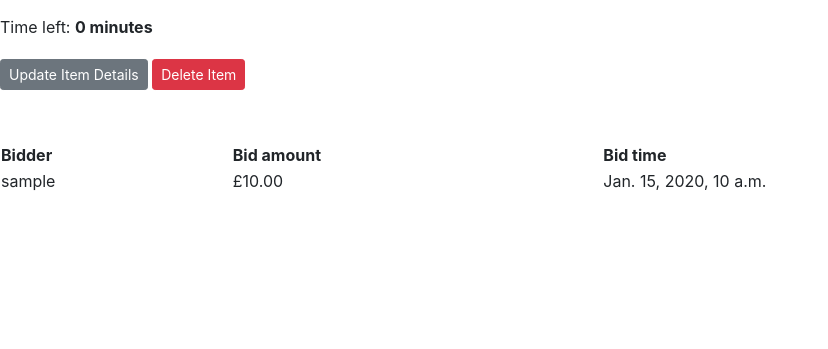
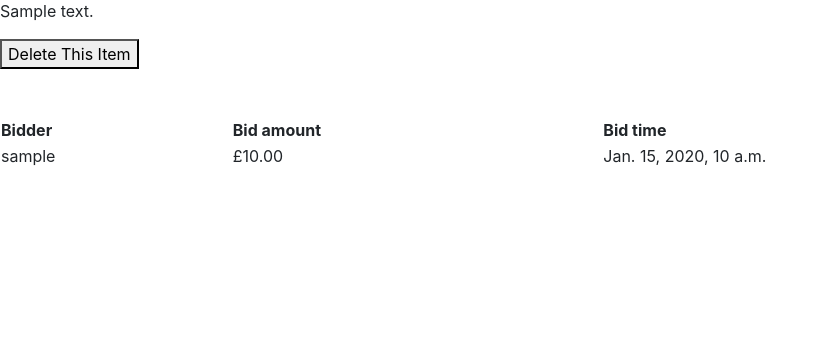
Before and after one commit to SawdaDevs/Web-Programming-Cwk, a Django app: page /item/1/ in a window 1280 px wide. Shown: the part 451-800 px from the top of the page, without its empty margins (0-828 px from the left). Run offline with Django 3.2, Linux system fonts and the light colour scheme; a user stored in the database is signed in; tables that the repository leaves empty hold one stand-in row (values such as "Sample post"); some libraries are stand-ins or nearby versions.

Commit message:
changed the class views, url for delete not working

```diff
--- a/nebula/webay/static/js/script.js
+++ b/nebula/webay/static/js/script.js
@@ -1,4 +1,27 @@
 $(document).ready(() => {
    $('#id_dob').attr('type', 'date');
     console.log('loaded!!')
+
+    $(".deleteButton").on("click", function(){
+        console.log(this.id);
+        // const oId = $(this).attr('id');
+        // console.log('ither one' +  oId);
+
+
+        const id = this.id;
+        $.ajax({
+            url: '{% url deleteItem %}',
+            method:"DELETE",
+            data: { 'id' : id },
+            success: ()=>{
+                //redirect back to all page?
+                alert("this delete worked")
+            },
+            error: ()=>{
+                alert("this delete for item did not work");
+                //stay on page
+            }
+
+        })
+    })
 });
--- a/nebula/webay/templates/webay/item_detail.html
+++ b/nebula/webay/templates/webay/item_detail.html
@@ -3,24 +3,23 @@
   <div class="row">
     <div class="col">
 
-      <img class="rounded-circle article-img" src="{{ object.author.profile.image.url }}">
-            <a class="mr-2" href="#">{{ object.user }}</a>
-            <small class="text-muted">{{ object.start_datetime|date:"F d, Y" }}</small>
-            <h2 class="article-title">{{ object.title }}</h2>
-            <img src="{{ object.item_pic.url }}" height="300" width="400"">
-            <p class="article-content">{{ object.description }}</p>
-            <p>Time left: <b>{{ object.end_datetime|timeuntil:object.start_datetime }}</b></p>
-
-            {% if object.user == user %}
+      <img class="rounded-circle article-img" src="{{ auction_item.author.profile.image.url }}">
+        <div class="media-body">
+          <div class="article-metadata">
+            <a class="mr-2" href="#">{{ auction_item.user }}</a>
+            <small class="text-muted">{{ auction_item.start_datetime|date:"F d, Y" }}</small>
+            <h2 class="article-title">{{ auction_item.title }}</h2>
+          <img src="{{ auction_item.item_pic.url }}" height="300" width="100%">
+          <p class="article-content">{{ auction_item.description }}</p>
+            {% if auction_item.user == user %}
               <div>
-                <a class="btn btn-secondary btn-sm mt-1 mb-1" href="#">Update Item Details</a>
-                <a class="btn btn-danger btn-sm mt-1 mb-1" href="{% url 'webay:item-delete' object.id %}">Delete Item</a>
+                <button id ="{{object.id}}" class="deleteButton">Delete This Item </button>
               </div>
             {% else %}
       <form>
         <br>
-        Enter bid amount: <input type="text" name="bid" value="enter your max. bid">
-        <input type="submit" value="Submit bid">
+        Bid Amount: <input type="number" name="bidAmount" min="{{ highest_bid }}" >
+        <button id="addBid">Bid</button>
       </form>
         {% endif %}
 
@@ -32,13 +31,11 @@
     <th>Bid time</th>
   </tr>
   {% for bid in bids %}
-    {% if object.title == bid.item.title %}
       <tr>
         <td>{{ bid.user }}</td>
         <td> £{{ bid.amount }} </td>
         <td> {{ bid.bid_datetime}} </td>
       </tr>
-    {% endif %}
   {% endfor %}
 </table>
 
--- a/nebula/webay/urls.py
+++ b/nebula/webay/urls.py
@@ -1,15 +1,15 @@
 from django.urls import path, include
 from . import views
 from django.contrib.auth import views as auth_views
-from .views import ItemDetailView, ItemDeleteView
+# will deleteItemView and DeleteView
 
 app_name='webay'
 
 urlpatterns = [
     path('index', views.index, name='index'),
     path('', views.auctions, name='auctions'),
-    path('item/<int:pk>/', ItemDetailView.as_view(), name='item-detail'),
-    path('item/<int:pk>/delete/', ItemDeleteView.as_view(), name='item-delete'),
+    path('item/<int:item_id>/', views.item_view, name='item-detail'),
+    path('', views.deleteItem, name='deleteItem'),
     path('auctions/', views.auctions, name='auctions'),
     path('register/', views.register, name='register'),
     path('profile/', views.profile, name='profile'),
--- a/nebula/webay/views.py
+++ b/nebula/webay/views.py
@@ -1,13 +1,12 @@
 from django.contrib.auth import logout as django_logout
+from django.http import HttpResponse, JsonResponse, QueryDict
+from django.template import loader
 from django.contrib.auth.decorators import login_required
 from django.contrib.auth.mixins import LoginRequiredMixin, UserPassesTestMixin
 from django.shortcuts import render, redirect
-from django.views.generic import DeleteView
-from django.views.generic import DetailView
 from webay.forms import UserForm, UserProfileForm, ProfileImageForm
-from .models import Bid
-from .models import Item
-
+from django.views.decorators.csrf import csrf_exempt
+from .models import Bid, Item
 
 def index(request):
     return render(request, 'webay/base.html')
@@ -26,28 +25,33 @@ def bids(request):
     }
     return render(request, 'webay/bids.html', context)
 
-
-class ItemDeleteView(LoginRequiredMixin, UserPassesTestMixin, DeleteView):
-    model = Item
-    success_url = '/'
-
-    def test_func(self):
-        item = self.get_object()
-        if self.request.user == item.user:
-            return True
-        return False
+def item_view(request,item_id):
+    auc_item = Item.objects.get(id=item_id)
+    if Bid.objects.filter(item = item_id).exists():
+        bids = Bid.objects.filter(item = item_id)
+        highest_amount = Bid.objects.filter(item = item_id).order_by('amount')[0].amount
+    else:
+        highest_amount = auc_item.base_price
+        bids = {}
 
 
-class ItemDetailView(DetailView):
-    model = Item
-    template_name = 'webay/item_detail.html'
-    query_pk_and_slug = True
+    context = {
+        'items': Item.objects.all(),
+        'bids' : bids,
+        'highest_bid': highest_amount,
+        'auction_item' : auc_item
+    }
+    return render(request, 'webay/item_detail.html',context)
 
-    def get_context_data(self, **kwargs):
-        context = super(ItemDetailView, self).get_context_data(**kwargs)
-        context['bids'] = Bid.objects.all()
-        return context
-
+def deleteItem(request):
+        id = int(QueryDict(request.body).get('id'))
+        item_del = Item.objects.get(id=id)
+        item_del.delete()
+        response = JsonResponse({
+            'result': 'success'
+        })
+        response.status_code = 200
+        return response
 
 def register(request):
     registered = False
```
Also changed, not shown: nebula/webay/media/item_pics/IMG_7606.jpg (added), nebula/webay/media/item_pics/IMG_9247.jpg (added).
